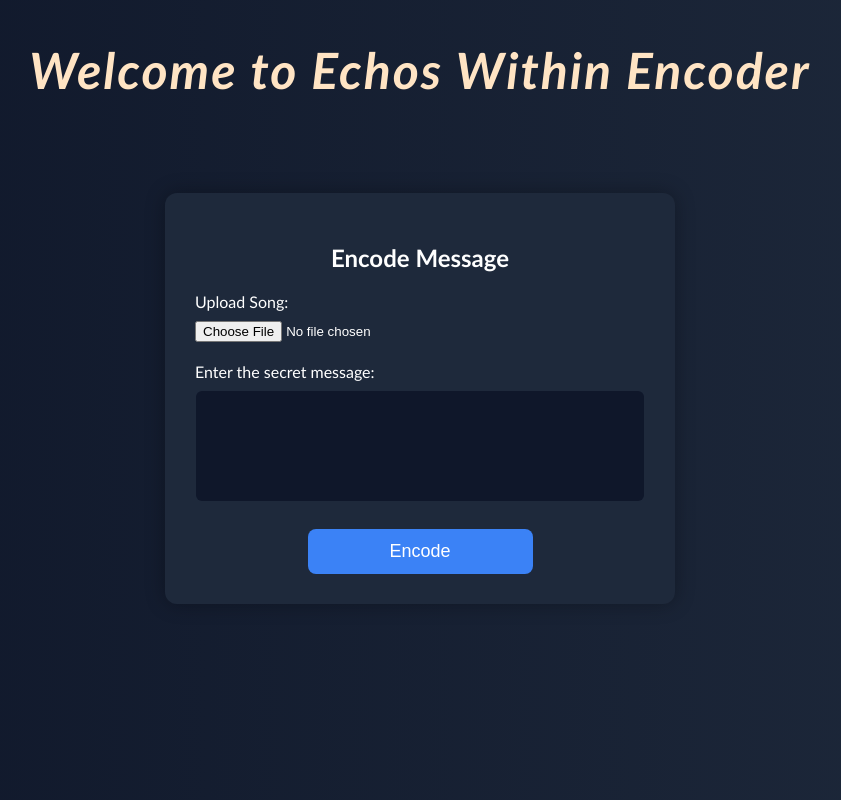
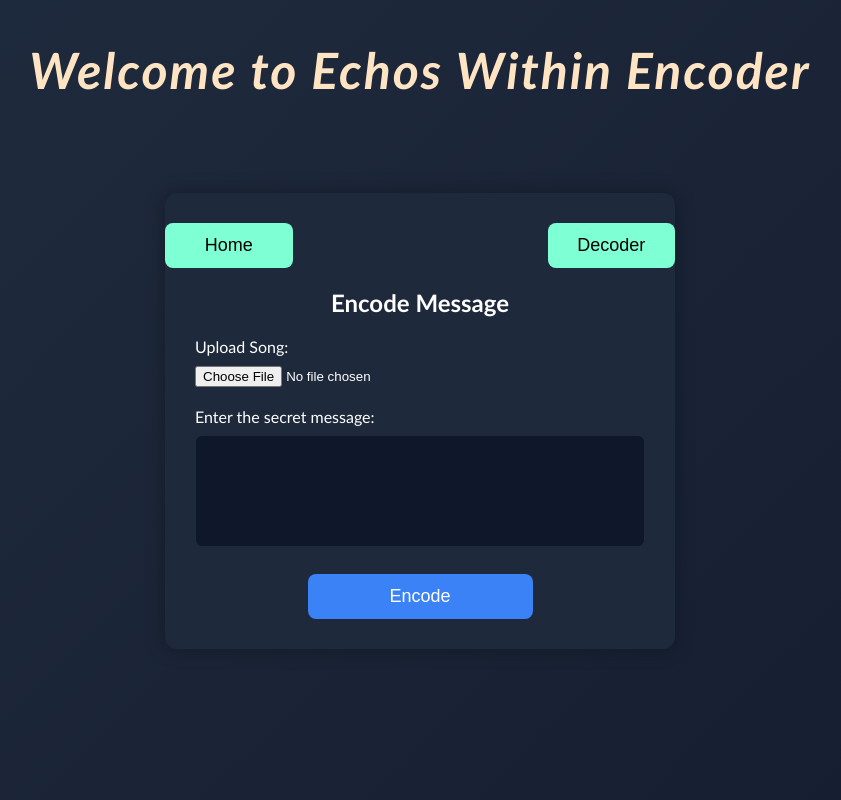
Before and after one commit to SavyamShukla/EchosWithin, a Flask app: page /encode_page in a window 1280 px wide. Shown: the whole page, without its empty margins (220-1061 px from the left). Run offline with Flask 3, Linux system fonts and the light colour scheme.

Commit message:
Improved Navigation of pages

```diff
--- a/templates/encode.html
+++ b/templates/encode.html
@@ -9,9 +9,22 @@
             margin: 0;
             padding: 0;
             font-family: "Trebuchet MS", sans-serif;
-            background: linear-gradient(to right, #0f172a, #1e293b);
             color: white;
+            background: linear-gradient(-45deg, #0f172a, #1e293b, #0c2a4c, #1f3a5f);
+            background-size: 400% 400%;
+            animation: gradientFlow 15s ease infinite;
         }
+        @keyframes gradientFlow {
+       0% {
+              background-position: 0% 50%;
+          }
+      50% {
+              background-position: 100% 50%;
+          }
+      100% {
+              background-position: 0% 50%;
+          }
+}
 
         h1 {
             text-align: center;
@@ -70,6 +83,20 @@
             cursor: pointer;
             transition: 0.3s;
         }
+        .nav-buttons {
+            display: flex;
+            justify-content: space-between;
+            width: calc(100% + 60px);
+            margin-left: -30px;
+            margin-bottom: 20px;
+
+           }
+        .nav-buttons button {
+            margin-top: 0;
+            background-color: aquamarine;
+            color: black;
+            width: 25%;
+          }
 
         button:hover {
             background: #2563eb;
@@ -82,6 +109,10 @@
     <h1>Welcome to Echos Within Encoder</h1>
 
     <div class="container">
+        <div class="nav-buttons">
+             <button type="button" onclick="window.location.href='/'">Home</button>
+             <button type="button" onclick="window.location.href='/decode_page'">Decoder</button>
+            </div>
         <h2>Encode Message</h2>
 
         <form action="/encode" method="POST" enctype="multipart/form-data">
--- a/templates/index.html
+++ b/templates/index.html
@@ -57,6 +57,7 @@
         button:hover {
             background-color: #2563eb;
         }
+
      </style>
     </head>
     <body>
```
Also changed, not shown: templates/decode.html (+17 -0 lines).
